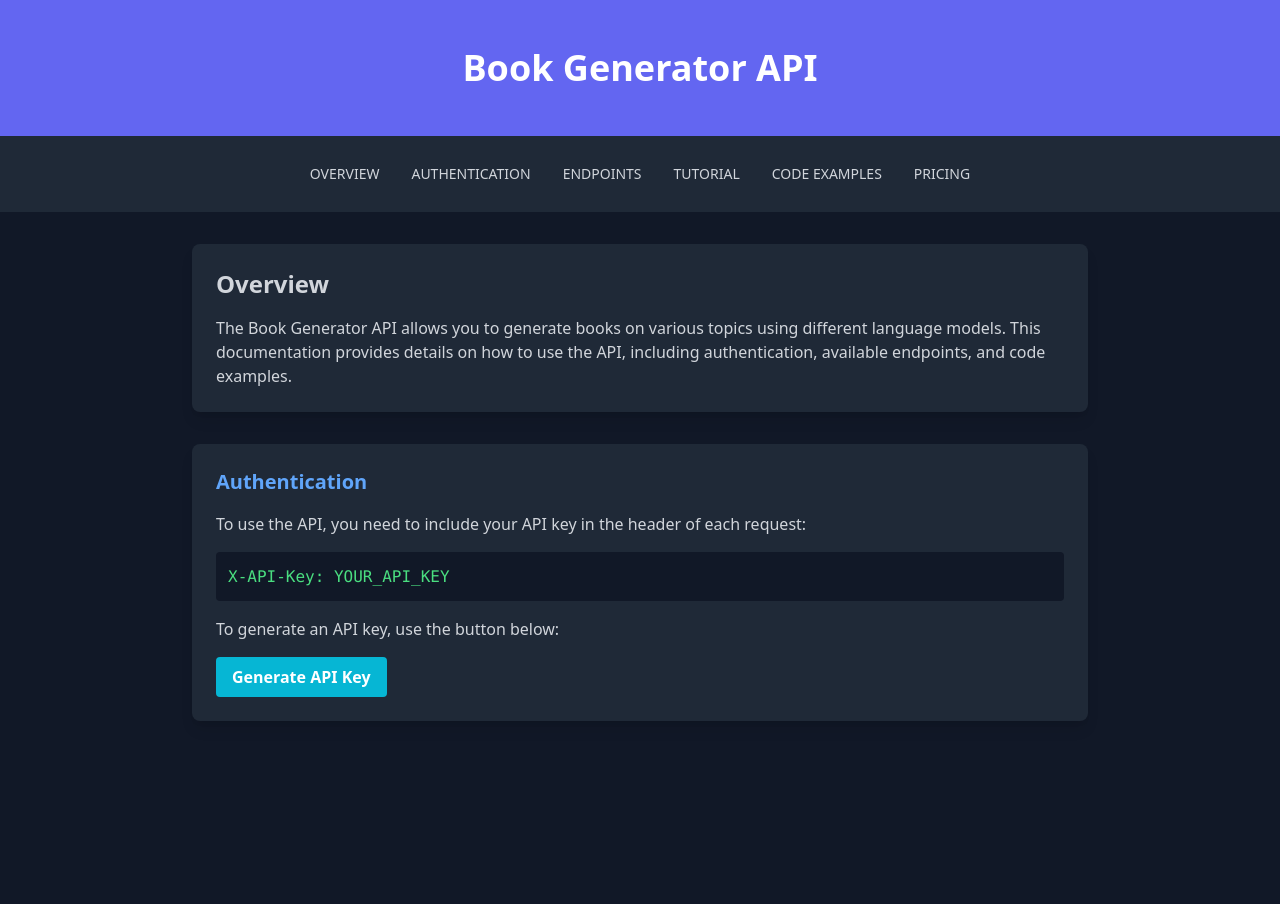
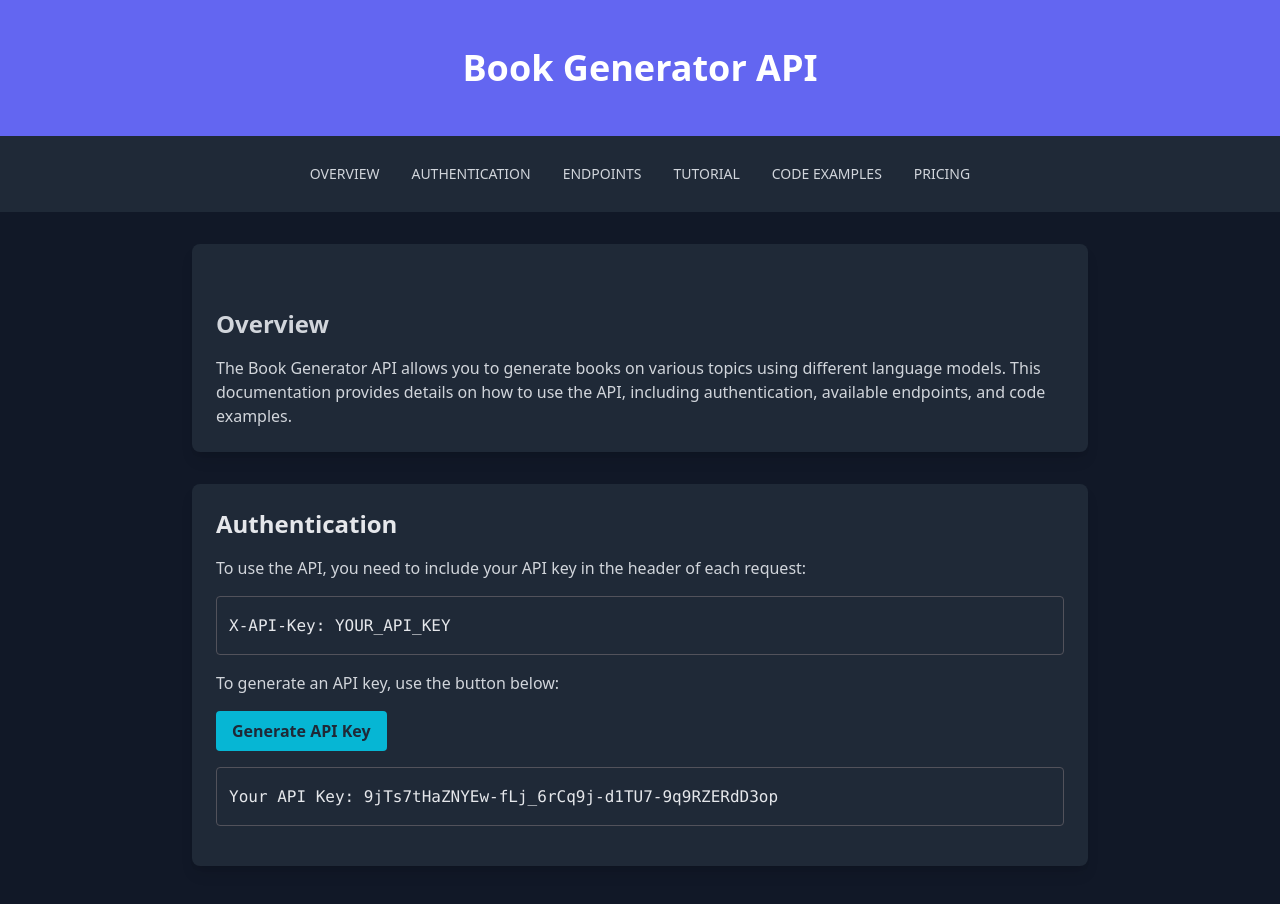
Before and after one commit to Adityaat2810/BookAI-assignment, a React (Vite) app: page /pricing in a window 1280 px wide. Shown: the top 904 px of the page. Built offline with nearby package versions, Linux system fonts and the light colour scheme.

Commit message:
fixed ui

```diff
--- a/src/components/pricingComponents/auth-component.jsx
+++ b/src/components/pricingComponents/auth-component.jsx
@@ -2,19 +2,30 @@
 export function AuthComponet() {
     return (
         <div className="bg-gray-800 rounded-lg p-6 shadow-lg">
-            <h2 className="text-xl font-semibold text-blue-400 mb-4">Authentication</h2>
+            <h2 className="text-2xl font-semibold text-gray-200 mb-4">
+                Authentication
+            </h2>
             <p className="text-gray-300 mb-4">
                 To use the API, you need to include your API key in the header of each request:
             </p>
-            <div className="bg-gray-900 p-3 rounded mb-4">
-                <code className="text-green-400">X-API-Key: YOUR_API_KEY</code>
+            <div className="border border-zinc-600 p-3 py-4 rounded mb-4">
+                <code className="text-gray-200">
+                    X-API-Key: YOUR_API_KEY
+                </code>
             </div>
             <p className="text-gray-300 mb-4">
                 To generate an API key, use the button below:
             </p>
-            <button className="bg-cyan-500 hover:bg-cyan-600 text-white font-semibold py-2 px-4 rounded">
+            <button className="bg-cyan-500 hover:bg-cyan-600 text-gray-800 font-semibold py-2
+            px-4 rounded">
                 Generate API Key
             </button>
+
+            <div className="border border-zinc-600 p-3 rounded mb-4  py-4 mt-4 ">
+                <code className="text-gray-200">
+                    Your API Key: 9jTs7tHaZNYEw-fLj_6rCq9j-d1TU7-9q9RZERdD3op
+                </code>
+            </div>
         </div>
 
 
--- a/src/components/pricingComponents/overview-card.jsx
+++ b/src/components/pricingComponents/overview-card.jsx
@@ -3,7 +3,10 @@ import React from 'react'
 export function OverviewCard() {
     return (
       <div className="bg-gray-800 rounded-lg p-6 shadow-lg">
-        <h2 className="text-2xl font-semibold text-gray-300 mb-4">Overview</h2>
+        <h2 className="text-2xl font-semibold text-gray-300
+         mb-4 mt-10">
+            Overview
+        </h2>
         <p className="text-gray-300">
           The Book Generator API allows you to generate books on various topics
           using different language models. This documentation provides details
--- a/src/pages/pricing.jsx
+++ b/src/pages/pricing.jsx
@@ -4,8 +4,8 @@ import { AuthComponet } from '../components/pricingComponents/auth-component';
 
 function Pricing() {
   return (
-    <div className='bg-gray-900 min-h-screen p-8'>
-      <div className='max-w-4xl mx-auto space-y-8'>
+    <div className='bg-gray-900 min-h-screen py-8'>
+      <div className='max-w-4xl mx-auto spaceauto space-y-8'>
         <OverviewCard />
         <AuthComponet />
       </div>
```
